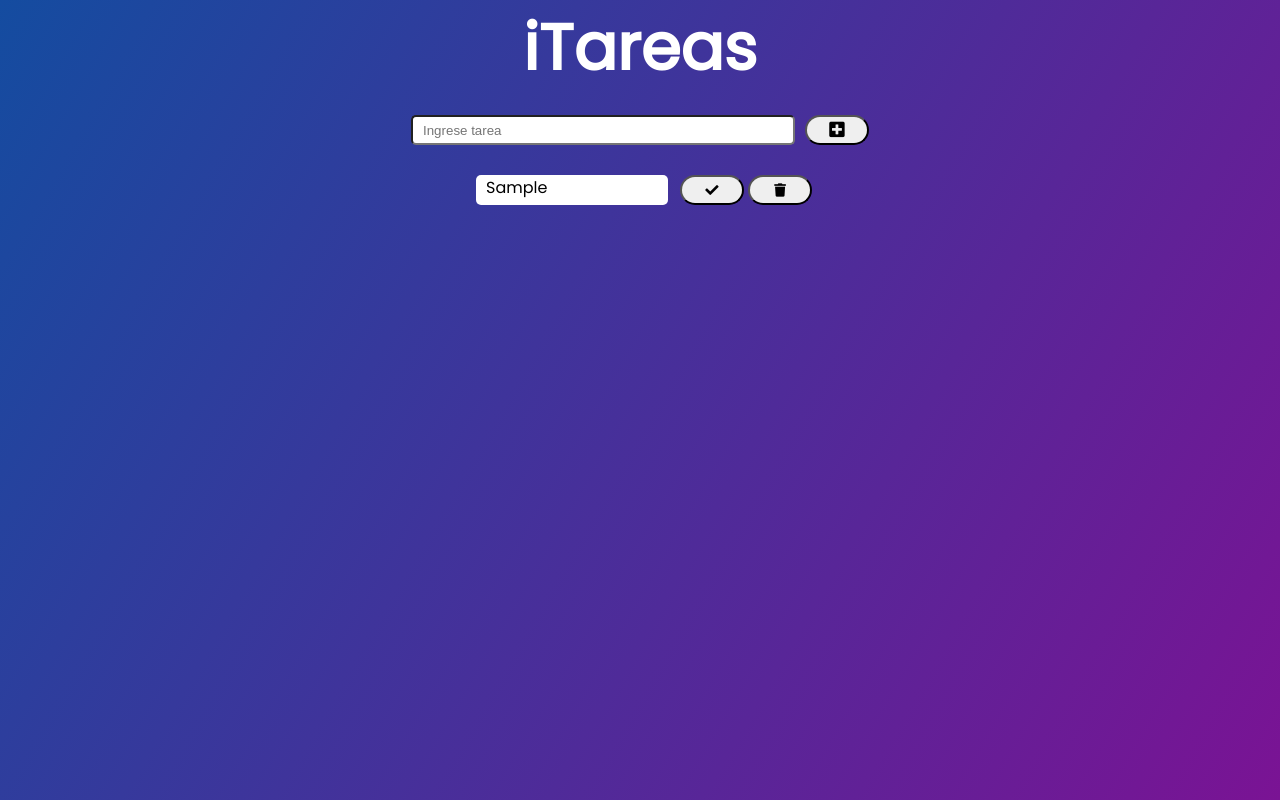
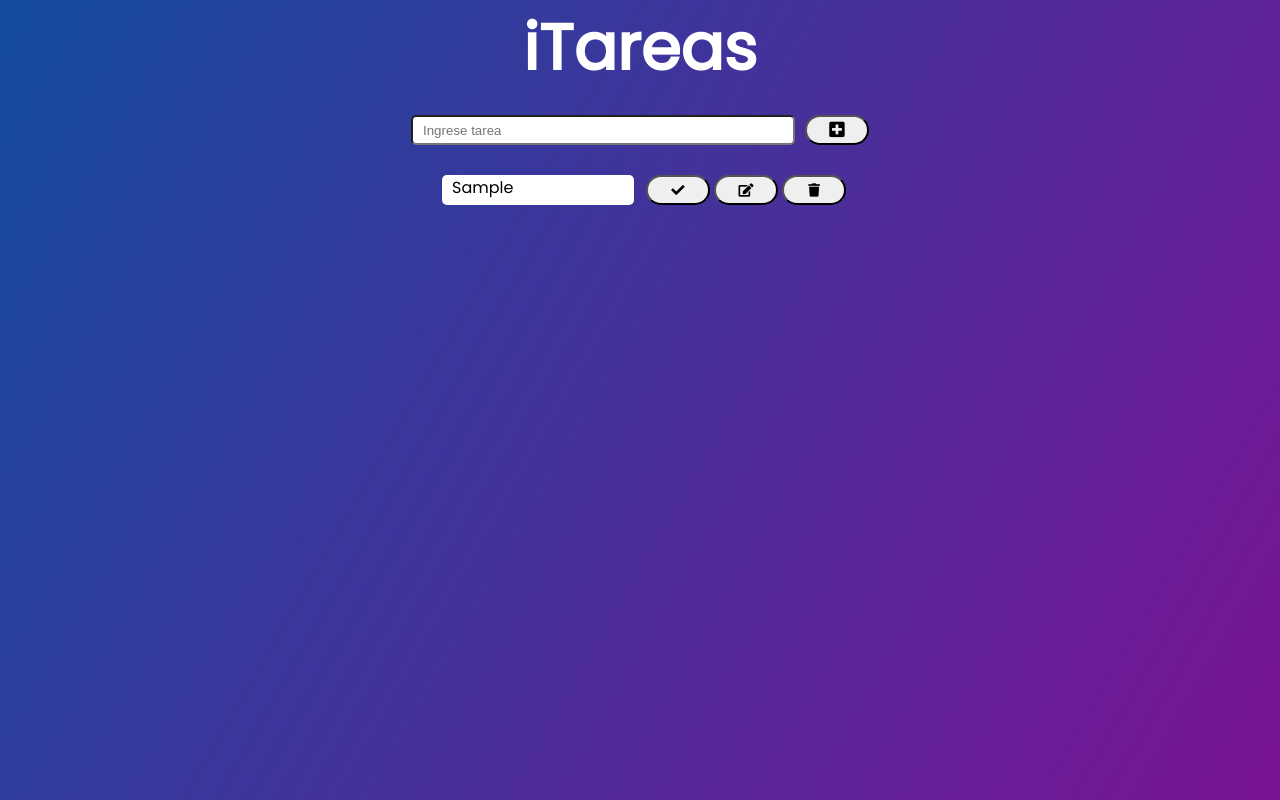
Before and after one commit to perrys13/TareasApp, a React (Create React App) app: page / in a window 1280 px wide. Both pictures are taken after typing "Sample" into the empty fields and a click on the button 837 px from the left and 130 px from the top of the page. Built offline with nearby package versions, Linux system fonts and the light colour scheme.

Commit message:
boton editar sin funcionalidad

```diff
--- a/src/App.css
+++ b/src/App.css
@@ -83,7 +83,7 @@ header {
   word-wrap: break-word;
 }
 
-.btn-completado , .btn-eliminar {
+.btn-completado , .btn-eliminar , .btn-editar {
   border-radius: 50px;
   width: 5%;
   margin:10px 2px;
@@ -104,3 +104,7 @@ header {
   text-decoration: line-through;
   opacity: 0.5;
 }
+
+.editando {
+  background-color: aquamarine;
+}
--- a/src/App.js
+++ b/src/App.js
@@ -8,12 +8,16 @@ function App() {
   const [inputText, setInputText] = useState("");
   const [tareas,setTareas]=useState([]);
 
+
+
   return (
 
     <div className="App">
       <header><h1>iTareas</h1></header>
-      <Form setInputText={setInputText} inputText={inputText} tareas={tareas} setTareas={setTareas} />
-      <ListaTareas tareas={tareas} setTareas={setTareas}/>
+
+      <Form setInputText={setInputText} inputText={inputText} tareas={tareas} setTareas={setTareas}/>
+
+      <ListaTareas tareas={tareas} setTareas={setTareas} setInputText={setInputText} inputText={inputText}/>
     </div>
   );
 }
--- a/src/components/Form.js
+++ b/src/components/Form.js
@@ -1,28 +1,32 @@
 import React from "react";
 
-const Form = ({setInputText, tareas , setTareas ,inputText}) =>{
-    const inputTextHandler = (e) =>{
+const Form = ({setInputText,tareas,setTareas,inputText}) =>{
+
+    const agregarInput = (e) =>{
         setInputText(e.target.value);
     }
 
-    const submitTareaHandler = (e) =>{
+    const agregarTarea = (e) =>{
         e.preventDefault();
         if (inputText===""){
             alert("ingrese algo");
         }
         else{
-        setTareas([...tareas, {text:inputText , completado:false , id: Math.random()*10000}]);
+
+        setTareas([...tareas, {texto:inputText , completado:false , id: Math.random()*10000 ,editado:false}]);
         setInputText("");
         }
     }
 
 
+
     return(
         <div>
+            <form className="form">
+                <input value={inputText} onChange={agregarInput} type="text" className="text" placeholder="Ingrese tarea"  required/>
 
-            <form className="form">
-                <input value={inputText} onChange={inputTextHandler} type="text" className="text" placeholder="Ingrese tarea"  required/>
-                <button className="submit" onClick={submitTareaHandler}><i className="fas fa-plus-square"></i></button>
+                 <button className="submit" onClick={agregarTarea}><i className="fas fa-plus-square"></i></button>
+
              </form>
         </div>
     )
--- a/src/components/ListaTareas.js
+++ b/src/components/ListaTareas.js
@@ -1,18 +1,20 @@
 import React from "react";
 import Tarea from "./Tarea";
 
-const ListaTareas = ({tareas , setTareas}) => {
+const ListaTareas = ({tareas , setTareas , setInputText , inputText}) => {
 
     return (
     <div className="caja-lista-tareas">
         <ul className="lista-tareas">
             {tareas.map(tarea => (
             <Tarea
+             inputText={inputText}
+             setInputText={setInputText}
+             tareas={tareas}
+             setTareas={setTareas}
              key={tarea.id}
-             texto={tarea.text}
-             setTareas={setTareas}
-             tareas={tareas}
              tarea={tarea}
+
                 />))}
         </ul>
     </div>)
--- a/src/components/Tarea.js
+++ b/src/components/Tarea.js
@@ -1,14 +1,14 @@
 import React from "react";
 
 
-const Tarea = ({texto,setTareas,tareas,tarea}) =>{
+const Tarea = ({setTareas,tareas,tarea,setInputText, inputText}) => {
 
-    const eliminarTareaHandler = () => {
+    const eliminarTarea = () => {
          setTareas(tareas.filter((elem)=>elem.id !== tarea.id));
 
     }
 
-    const completadoTareaHandler = () => {
+    const completadoTarea = () => {
         setTareas(tareas.map((elem) =>{
             if (elem.id === tarea.id){
                 return {...elem, completado:!elem.completado}
@@ -21,11 +21,15 @@ const Tarea = ({texto,setTareas,tareas,tarea}) =>{
 
     return (
     <div className="contenedor-tarea">
-        <li className={`item-tareas ${tarea.completado ? "completado" : ""}`}>{texto}</li>
+        <li className={`item-tareas ${tarea.completado ? "completado" : ""}`}>{tarea.texto}</li>
 
-        <button onClick={completadoTareaHandler} className={`btn-completado ${tarea.completado ? "completado-boton" : ""}`}><i className="fas fa-check"></i></button>
+        <button onClick={completadoTarea} className={`btn-completado ${tarea.completado ? "completado-boton" : ""}`}><i className="fas fa-check"></i></button>
 
-        <button onClick={eliminarTareaHandler} className="btn-eliminar"><i className="fas fa-trash"></i></button>
+        <button className="btn-editar"><i className="fas fa-edit"></i></button>
+
+        <button onClick={eliminarTarea} className="btn-eliminar"><i className="fas fa-trash"></i></button>
+
+
     </div>
     )
 }
```
